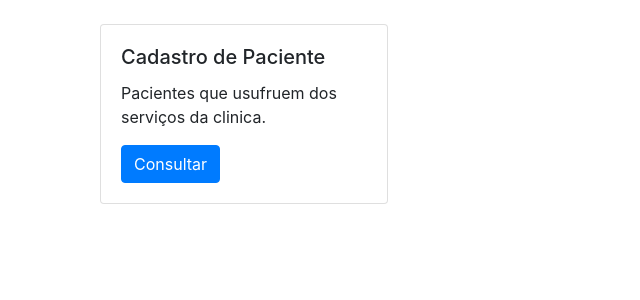
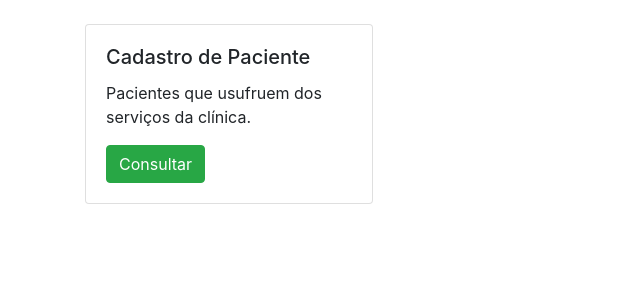
Before and after one commit to andremartiniii/ciaesaude, a Flask app: page /home in a window 1280 px wide. Shown: the part 56-356 px from the top of the page, without its empty margins (0-640 px from the left). Run offline with Flask 3, Linux system fonts and the light colour scheme; some libraries are stand-ins or nearby versions.

Commit message:
Update home.html

```diff
--- a/templates/home.html
+++ b/templates/home.html
@@ -16,15 +16,20 @@
       </div>
     </div> -->
 
-    <div class="col-sm">
-      <div class="card" style="width: 18rem;">
+<br>
+<div class="container3">
+  <div class="row">
+    <div class="col-sm d-flex justify-content-center align-items-center">
+      <div class="card bg-white" style="width: 18rem;">
         <div class="card-body">
           <h5 class="card-title">Cadastro de Paciente</h5>
-            <p class="card-text">Pacientes que usufruem dos serviços da clinica.</p>
-          <a href="/paciente-consulta" class="btn btn-primary">Consultar</a>
+          <p class="card-text">Pacientes que usufruem dos serviços da clínica.</p>
+          <a href="/paciente-consulta" class="btn btn-success custom-btn">Consultar</a>
         </div>
       </div>
     </div>
+  </div>
+</div>
 
     <!-- <div class="col-sm">
       <div class="card" style="width: 18rem;">
```
